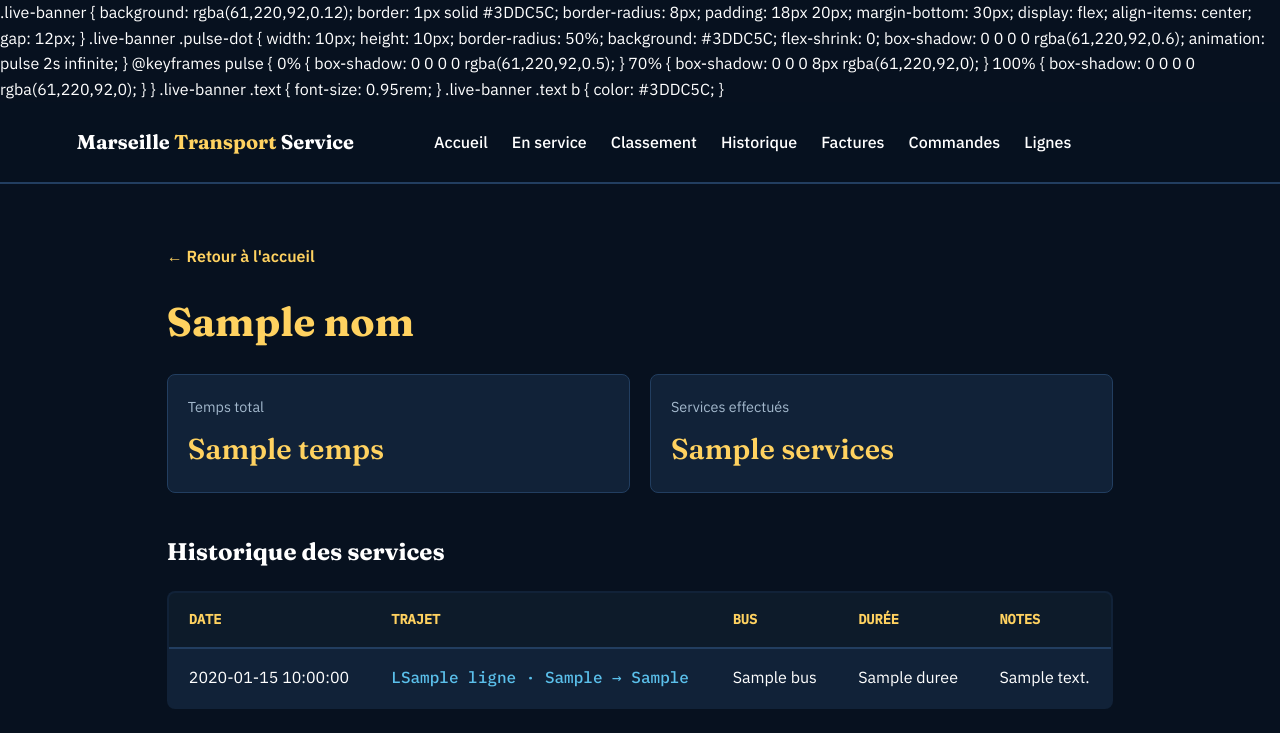
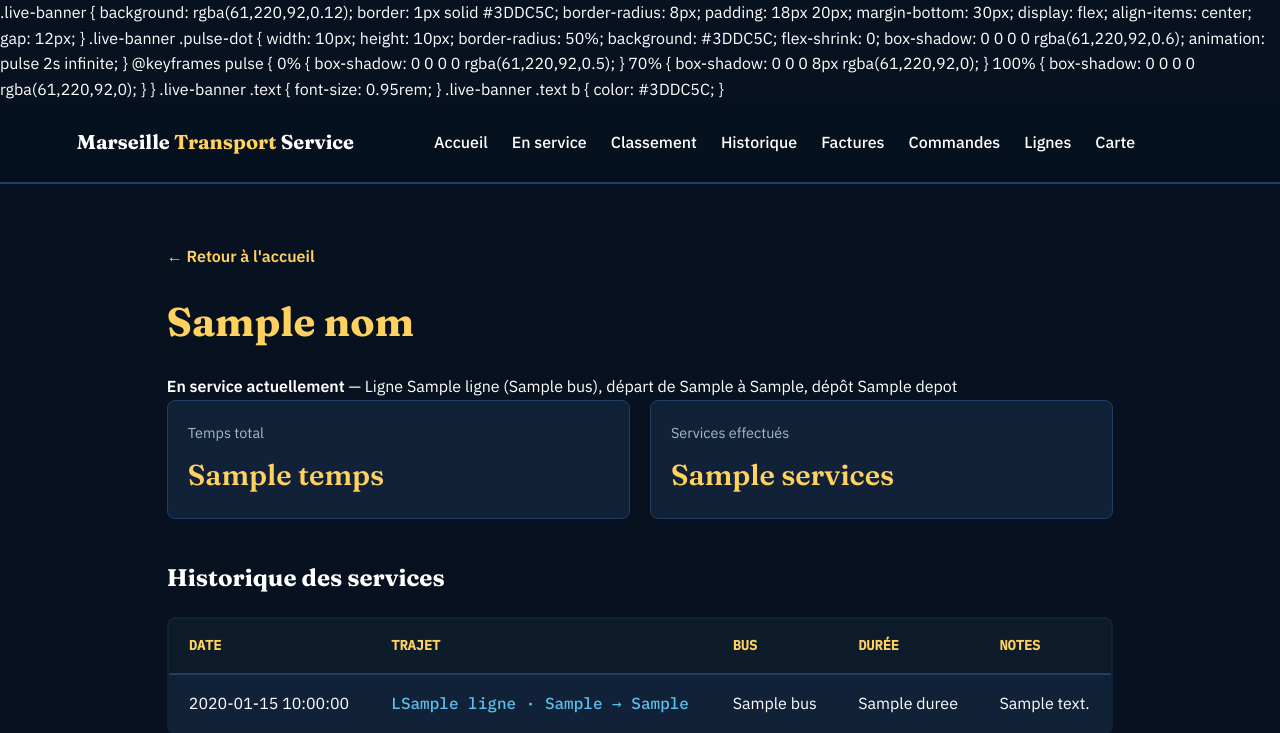
Before and after one commit to Trans-Europe-Rail/Marseille-Transport-Service-, a Flask app: template templates/conducteur.html in a window 1280 px wide. Shown: the top 733 px of the page. Run offline with Flask 3, Linux system fonts and the light colour scheme; the template is opened without the code that fills it: most values are stand-ins (such as "Sample title", 1, 10 or a date in 2020).

Commit message:
Add live banner for current service status
Added a live banner to display active service information.

```diff
--- a/templates/conducteur.html
+++ b/templates/conducteur.html
@@ -58,11 +58,20 @@
     <a href="/factures">Factures</a>
     <a href="/commandes">Commandes</a>
     <a href="/lignes">Lignes</a>
+    <a href="/carte">Carte</a>
+
   </div>
 </nav>
 <div class="container">
   <a href="/" class="back">← Retour à l'accueil</a>
   <h1>{{ nom }}</h1>
+
+  {% if service_actif %}
+<div class="live-banner">
+  <div class="pulse-dot"></div>
+  <div class="text"><b>En service actuellement</b> — Ligne {{ service_actif.ligne }} ({{ service_actif.bus }}), départ de {{ service_actif.arret_depart }} à {{ service_actif.heure_debut }}, dépôt {{ service_actif.depot }}</div>
+</div>
+{% endif %}
 
   {% if fiche %}
   <div class="stats-grid">
```
